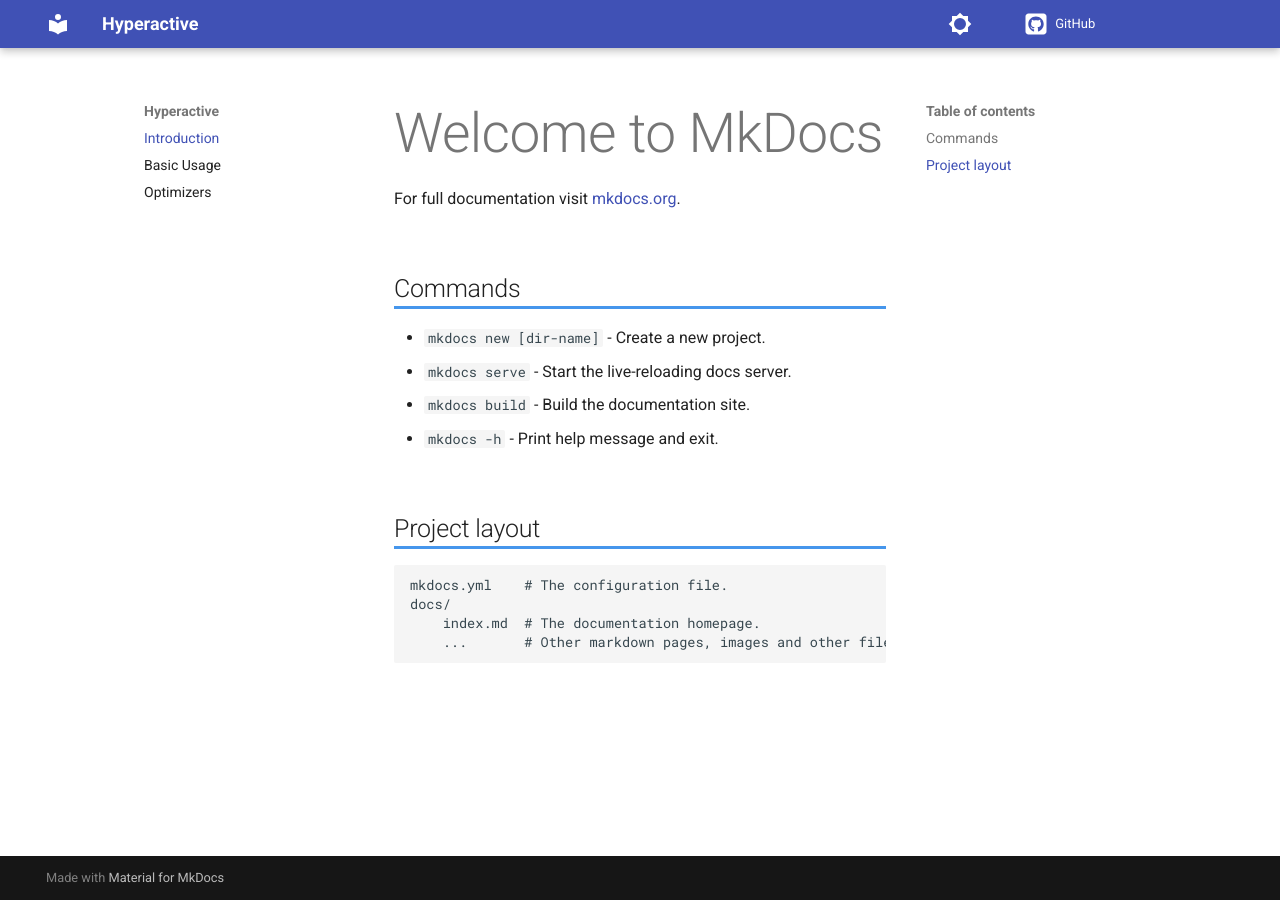
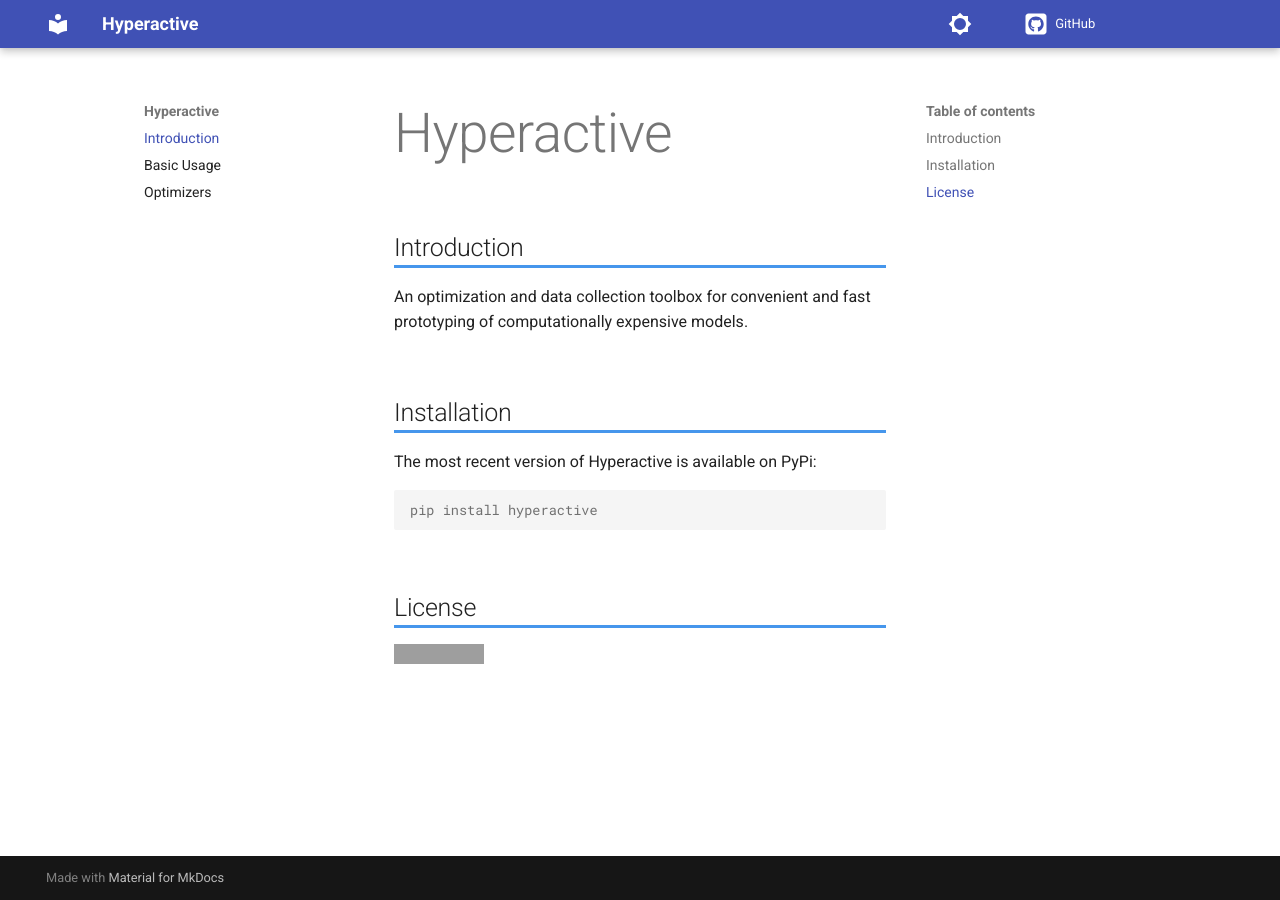
Before and after one commit to SimonBlanke/hyperactive-documentation, an MkDocs documentation site: the page built from docs/index.md, in a window 1280 px wide. Built offline with MkDocs 1.6.1 and Material for MkDocs 9.7.7, drawn with Linux system fonts in a browser that asks for light colours; comment, search, counter and statistics services are not loaded; the version menu is left out; grey boxes are pictures that could not be loaded.

Commit message:
Update index.md

````diff
--- a/docs/index.md
+++ b/docs/index.md
@@ -1,17 +1,17 @@
-# Welcome to MkDocs
+# Hyperactive
 
-For full documentation visit [mkdocs.org](https://www.mkdocs.org).
+## Introduction
 
-## Commands
+An optimization and data collection toolbox for convenient and fast prototyping of computationally expensive models.
 
-* `mkdocs new [dir-name]` - Create a new project.
-* `mkdocs serve` - Start the live-reloading docs server.
-* `mkdocs build` - Build the documentation site.
-* `mkdocs -h` - Print help message and exit.
+## Installation
 
-## Project layout
+The most recent version of Hyperactive is available on PyPi:
 
-    mkdocs.yml    # The configuration file.
-    docs/
-        index.md  # The documentation homepage.
-        ...       # Other markdown pages, images and other files.
+```console
+pip install hyperactive
+```
+
+## License
+
+[![LICENSE](https://img.shields.io/github/license/SimonBlanke/Hyperactive?style=for-the-badge)](https://github.com/SimonBlanke/Hyperactive/blob/master/LICENSE)
````
